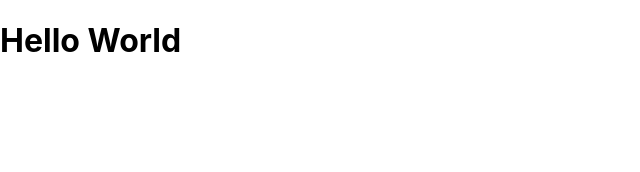
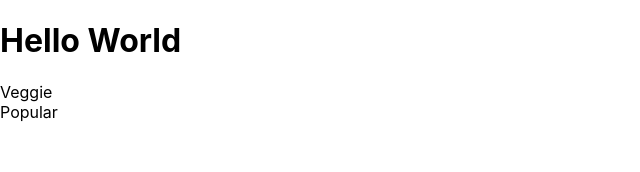
Before and after one commit to najeesimmons/react-recipe-app, a React (Create React App) app: page / in a window 1280 px wide. Shown: the top 172 px of the page, without its empty margins (0-640 px from the left). Built offline with nearby package versions, Linux system fonts and the light colour scheme.

Commit message:
create popular/veggie components/import to render points

```diff
--- a/src/App.js
+++ b/src/App.js
@@ -1,9 +1,10 @@
-
+import Home from "./pages/Home";
 
 function App() {
   return (
     <div className="App">
      <h1>Hello World</h1>
+     <Home />
     </div>
   );
 }
--- a/src/components/Popular.jsx
+++ b/src/components/Popular.jsx
@@ -0,0 +1,9 @@
+
+
+function Popular() {
+  return (
+    <div>Popular</div>
+  )
+}
+
+export default Popular
--- /dev/null
+++ b/src/components/Veggie.jsx
@@ -0,0 +1,9 @@
+import React from 'react'
+
+function Veggie() {
+  return (
+    <div>Veggie</div>
+  )
+}
+
+export default Veggie
--- a/src/pages/Home.jsx
+++ b/src/pages/Home.jsx
@@ -0,0 +1,15 @@
+import Veggie from "../components/Veggie";
+import Popular from "../components/Popular";
+
+import React from 'react'
+
+function Home() {
+  return (
+    <div>
+        <Veggie />
+        <Popular />
+    </div>
+  )
+}
+
+export default Home
```
